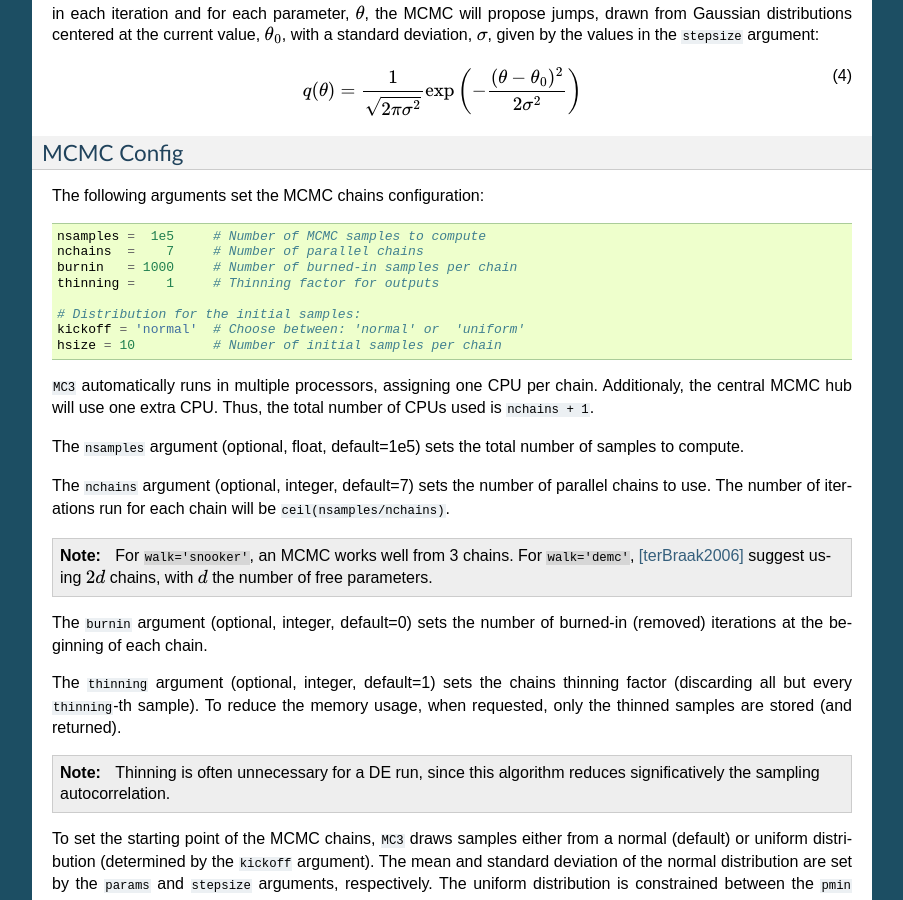
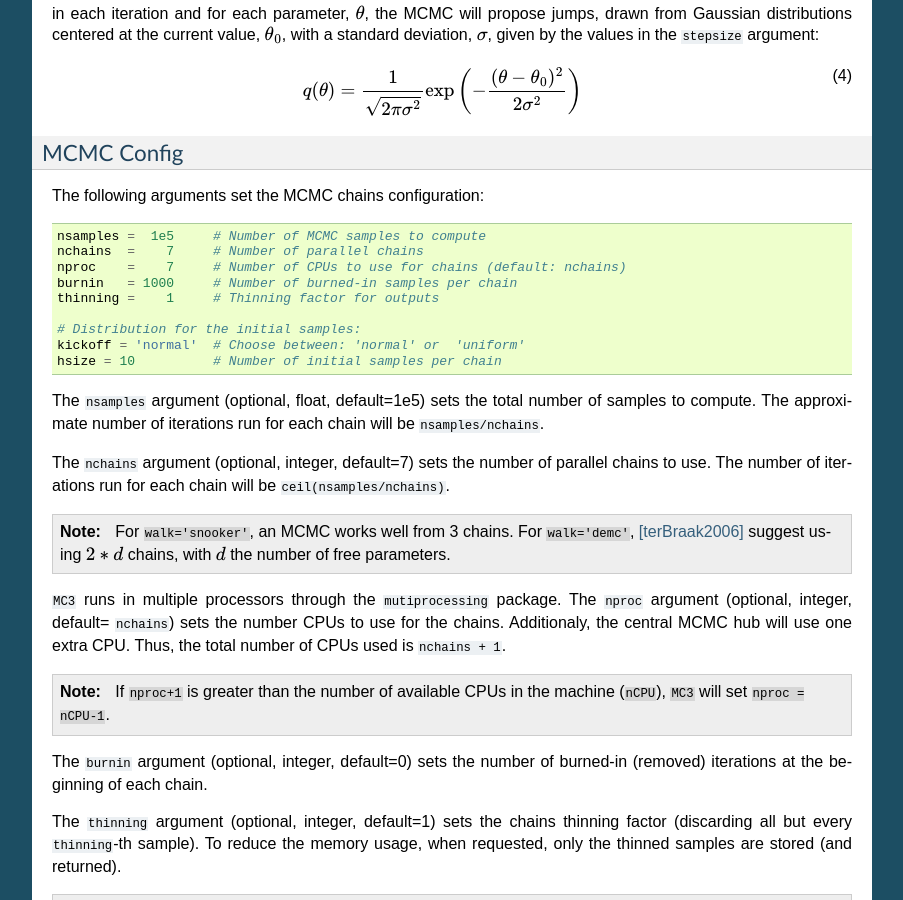
Before and after one commit to pcubillos/mc3, a Sphinx documentation site: the page built from docs/mctutorial.rst, in a window 1280 px wide and 900 px high, scrolled down 4302 px. Shown: the whole window, without its empty margins (198-1101 px from the left). Built offline with Sphinx 7.4.7, drawn with Linux system fonts in a browser that asks for light colours; some of the changed text lies outside the part shown.

Commit message:
Added nproc documentation to MCMC tutorial.

```diff
--- a/docs/mctutorial.rst
+++ b/docs/mctutorial.rst
@@ -316,6 +316,7 @@ The following arguments set the MCMC chains configuration:
 
    nsamples =  1e5     # Number of MCMC samples to compute
    nchains  =    7     # Number of parallel chains
+   nproc    =    7     # Number of CPUs to use for chains (default: nchains)
    burnin   = 1000     # Number of burned-in samples per chain
    thinning =    1     # Thinning factor for outputs
 
@@ -323,12 +324,10 @@ The following arguments set the MCMC chains configuration:
    kickoff = 'normal'  # Choose between: 'normal' or  'uniform'
    hsize = 10          # Number of initial samples per chain
 
-``MC3`` automatically runs in multiple processors, assigning one CPU per chain.
-Additionaly, the central MCMC hub will use one extra CPU.  Thus, the total
-number of CPUs used is ``nchains + 1``.
 
-The ``nsamples`` argument (optional, float, default=1e5) sets the total
-number of samples to compute.
+The ``nsamples`` argument (optional, float, default=1e5) sets the
+total number of samples to compute.  The approximate number of
+iterations run for each chain will be ``nsamples/nchains``.
 
 The ``nchains`` argument (optional, integer, default=7) sets the number
 of parallel chains to use.  The number of iterations run for each chain
@@ -336,7 +335,17 @@ will be ``ceil(nsamples/nchains)``.
 
 .. note:: For ``walk='snooker'``, an MCMC works well from
     3 chains.  For ``walk='demc'``, [terBraak2006]_ suggest using
-    :math:`2d` chains, with :math:`d` the number of free parameters.
+    :math:`2*d` chains, with :math:`d` the number of free parameters.
+
+``MC3`` runs in multiple processors through the ``mutiprocessing``
+package.  The ``nproc`` argument (optional, integer,
+default= ``nchains``) sets the number CPUs to use for the chains.
+Additionaly, the central MCMC hub will use one extra CPU.  Thus, the
+total number of CPUs used is ``nchains + 1``.
+
+.. note:: If ``nproc+1`` is greater than the number of available CPUs
+          in the machine (``nCPU``), ``MC3`` will set ``nproc = nCPU-1``.
+
 
 The ``burnin`` argument (optional, integer, default=0) sets the number
 of burned-in (removed) iterations at the beginning of each chain.
@@ -503,7 +512,7 @@ When run from a pyhton interactive session, ``MC3`` will return six arrays:
       params=params, pmin=pmin, pmax=pmax, stepsize=stepsize,
       prior=prior, priorlow=priorlow, priorup=priorup,
       walk=walk, nsamples=nsamples,  nchains=nchains,
-      burnin=burnin, thinning=thinning,
+      nproc=nproc, burnin=burnin, thinning=thinning,
       leastsq=leastsq, lm=lm, chisqscale=chisqscale,
       hsize=hsize, kickoff=kickoff,
       grtest=grtest, wlike=wlike, log=log,
@@ -623,7 +632,7 @@ routine:
   bestp, CRlo, CRhi, stdp, posterior, Zchain = mc3.mcmc(data=data,
       func=func, indparams=indparams, params=params,
       walk=walk, nsamples=nsamples,  nchains=nchains,
-      burnin=burnin, thinning=thinning,
+      nproc=nproc, burnin=burnin, thinning=thinning,
       leastsq=leastsq, lm=lm, chisqscale=chisqscale,
       hsize=hsize, kickoff=kickoff,
       grtest=grtest, wlike=wlike, log=log,
```
Also changed, not shown: 1 other file.
